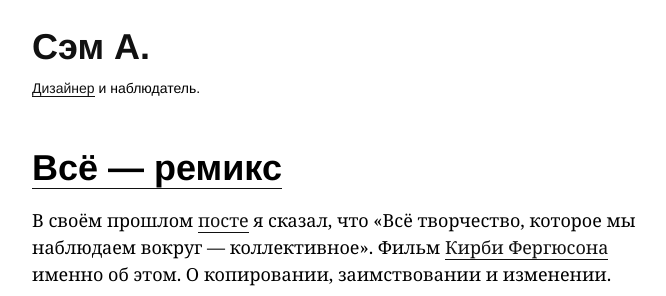
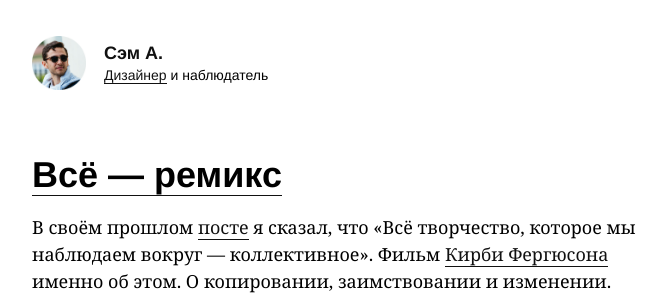
Before and after one commit to samsky/ru, a Jekyll site: the page built from index.html, in a window 1280 px wide, cut to the strip 0-296 px from the top of the page. Shown: the whole strip, without its empty margins (8-674 px from the left). Built offline with Jekyll 4.4.1, drawn with Linux system fonts in a browser that asks for light colours; nearby versions of some CDN libraries; the list of posts is cut into pages by our own code; some of the changed text lies outside the part shown.

```diff
--- a/_config.yml
+++ b/_config.yml
@@ -7,10 +7,10 @@
 
 # Site settings
 title: Сэм А.
-email: me@samsky.ru
-description: I design websites and apps. Create motion graphics videos. Read and write. Create stuff on dribbble. Ride on bicycle, travel and take photos.
+email: hi@samabd.com
+description: Сэм Абдуллаев. Делаю дизайн вебсайтов и приложений. Читаю и пишу. Катаюсь на велосипеде и делаю фото.
 baseurl: "" # the subpath of your site, e.g. /blog /en
-url: "http://blog.samsky.ru/" # the base hostname & protocol for your site
+url: "http://ru.samabd.com/" # the base hostname & protocol for your site
 #twitter_username: #jekyllrb
 #github_username:  #jekyll
 
--- a/_includes/footer.html
+++ b/_includes/footer.html
@@ -8,8 +8,8 @@
           <div class="col-sm-6 copyright">
             © Сэм А., 2013—2017
             <br>
-              Эл. почта: <a href="mailto:hey@samsky.ru">hey@samsky.ru</a><br>
-              Канал в <a href="https://t.me/samskyru">Телеграме</a><br>
+              Эл. почта: <a href="mailto:hi@samabd.com">hi@samabd.com</a><br>
+              Канал в <a href="https://t.me/samabdcom">Телеграме</a><br>
               <a href="http://eepurl.com/cKtLB5">Подписаться на рассылку</a>
           </div>
 
--- a/_includes/header.html
+++ b/_includes/header.html
@@ -22,9 +22,10 @@
 
 <header>
 
-  <div class="container">
-    <h1 style="padding-top: 20px; margin-bottom: 0;"><a href="/" style="border-bottom: none;">Сэм А.</a></h1>
-    <span style="font-size: 14px;"><a href="http://samsky.ru/">Дизайнер</a> и наблюдатель.</span>
+  <div class="container hdr">
+    <a href="/"><img class="sam" src="/images/sam-abdullaev.jpg"></a>
+    <h1 style="padding-top: 1.2em; margin-bottom: -0.3em; font-size: 18px;"><a href="/" style="border-bottom: none;">Сэм А.</a></h1>
+    <span style="font-size: 14px; margin-top: 0;"><a href="http://samabd.com/">Дизайнер</a> и наблюдатель</span>
   </div>
 
 </header>
--- a/_sass/_layout.scss
+++ b/_sass/_layout.scss
@@ -7,6 +7,18 @@
 
 header {
   font-family: $heading-font-family;
+}
+
+//header with photo
+.hdr {
+  margin-top: 1em;
+}
+
+.sam {
+  width: 3em;
+  float: left;
+  margin-top: 1em;
+  margin-right: 1em;
 }
 
 .content {
```
Also changed, not shown: images/sam-abdullaev.jpg (added), 1 other file.
